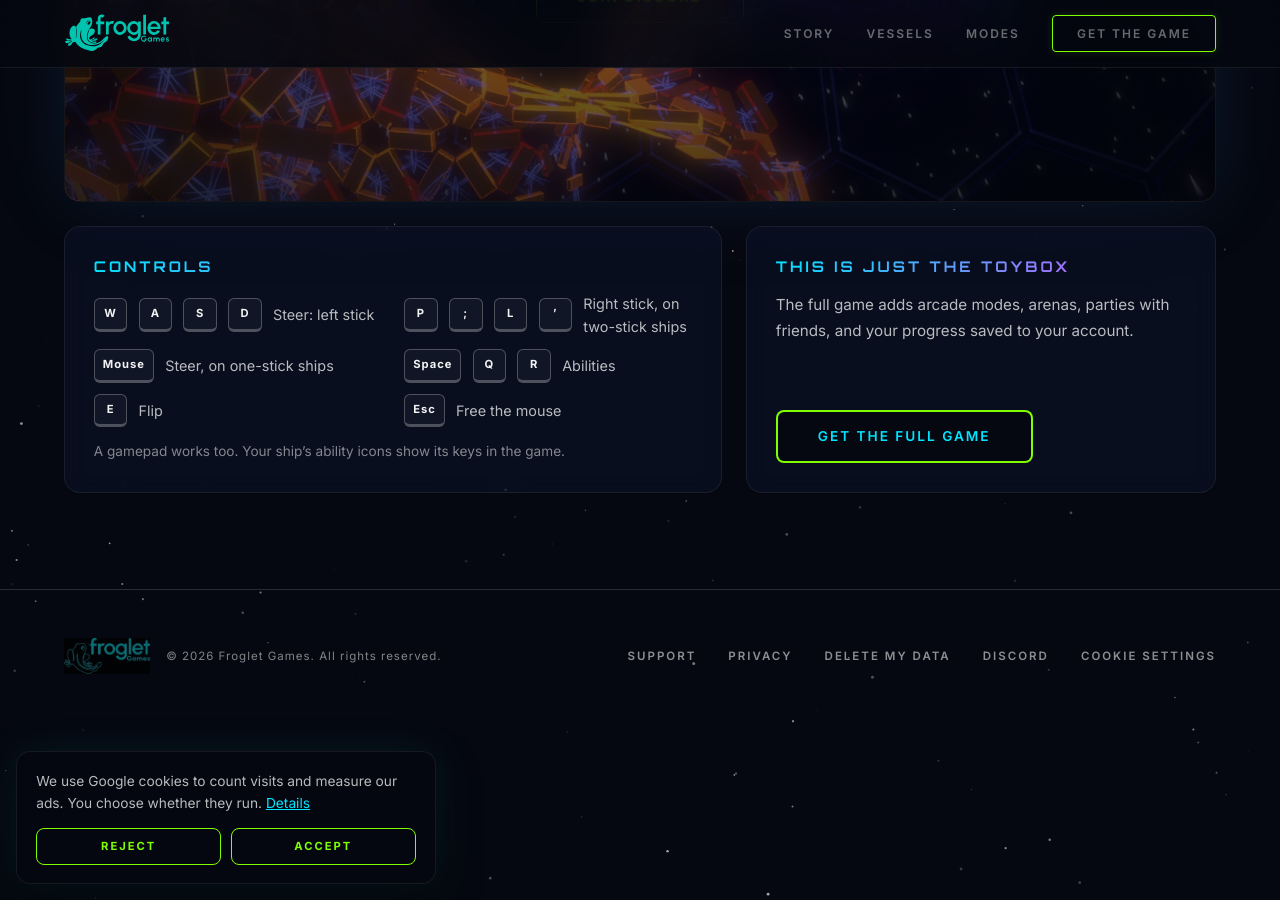
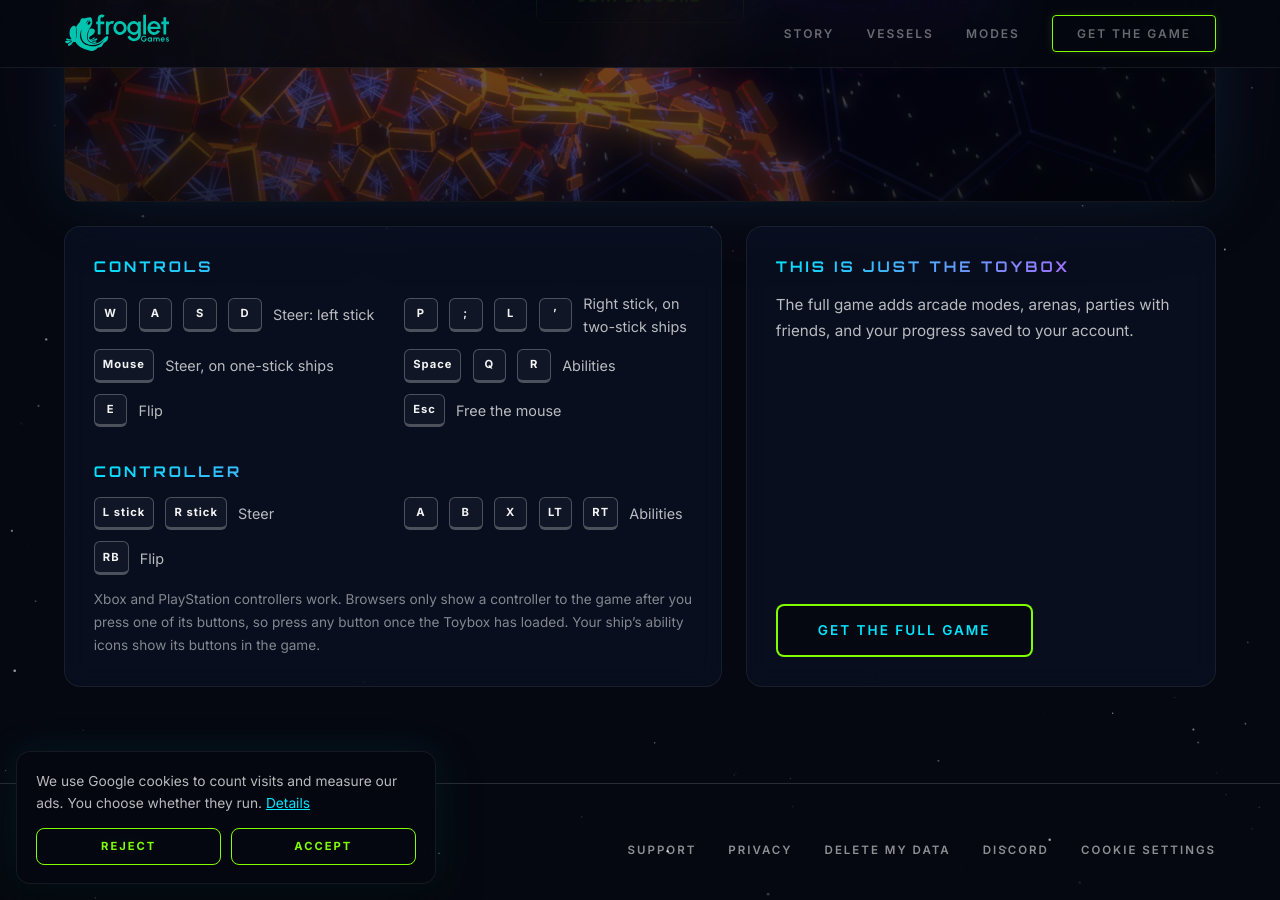
Before and after one commit to froglet-studio/Cosmic-Shore-landing-page, a Jekyll site: the page built from play.html, in a window 1280 px wide and 900 px high, scrolled down 873 px. Built offline with Jekyll 4.4.1, drawn with Linux system fonts in a browser that asks for light colours.

Commit message:
feat(play): controller controls on /play, and say when a pad connects
The game reads Gamepad.current, which a WebGL player fills from the
browser's Gamepad API, so Xbox and PlayStation controllers fly the Toybox.
Browsers only reveal a controller after one of its buttons is pressed, so
/play says so, shows "Controller connected: <name>" on gamepadconnected,
and records toybox_gamepad with the pad's mapping.

Co-Authored-By: Claude Opus 5.5 <noreply@anthropic.com>
Claude-Session: https://claude.ai/code/session_01LnRsyCxE3yGCoKWhgxNhxy

```diff
--- a/play.html
+++ b/play.html
@@ -78,7 +78,13 @@ needs_toybox: true
           <div><kbd>E</kbd><span>Flip</span></div>
           <div><kbd>Esc</kbd><span>Free the mouse</span></div>
         </div>
-        <p style="font-size:.85rem;color:var(--muted)">A gamepad works too. Your ship&rsquo;s ability icons show its keys in the game.</p>
+        <h3 style="margin-top:1.25rem">Controller</h3>
+        <div class="keys">
+          <div><kbd>L&nbsp;stick</kbd><kbd>R&nbsp;stick</kbd><span>Steer</span></div>
+          <div><kbd>A</kbd><kbd>B</kbd><kbd>X</kbd><kbd>LT</kbd><kbd>RT</kbd><span>Abilities</span></div>
+          <div><kbd>RB</kbd><span>Flip</span></div>
+        </div>
+        <p id="pad-status" style="font-size:.85rem;color:var(--muted)">Xbox and PlayStation controllers work. Browsers only show a controller to the game after you press one of its buttons, so press any button once the Toybox has loaded. Your ship&rsquo;s ability icons show its buttons in the game.</p>
       </article>
       <article class="glass-card">
         <h3>This Is Just the Toybox</h3>
@@ -207,6 +213,13 @@ needs_toybox: true
     }
   });
 
+  // The browser hands a controller to the page only after one of its buttons is pressed; say when it has.
+  window.addEventListener('gamepadconnected', (e) => {
+    const status = document.getElementById('pad-status');
+    if (status) status.textContent = 'Controller connected: ' + (e.gamepad.id || 'gamepad').replace(/\s*\(.*$/, '') + '.';
+    track('toybox_gamepad', { gamepad_mapping: e.gamepad.mapping || 'none' });
+  });
+
   document.getElementById('fullscreen').addEventListener('click', () => {
     if (instance) instance.SetFullscreen(1);
   });
```
